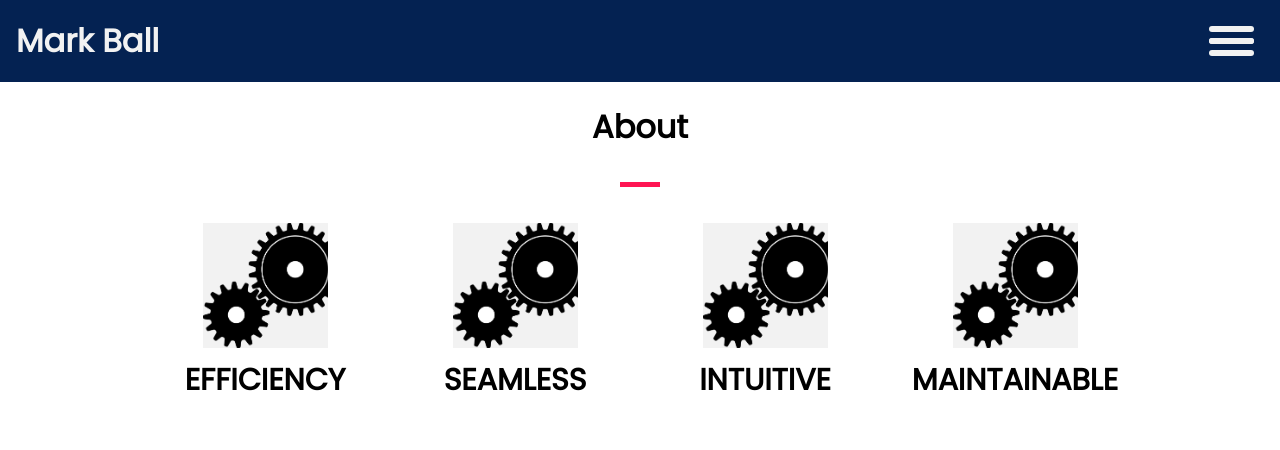
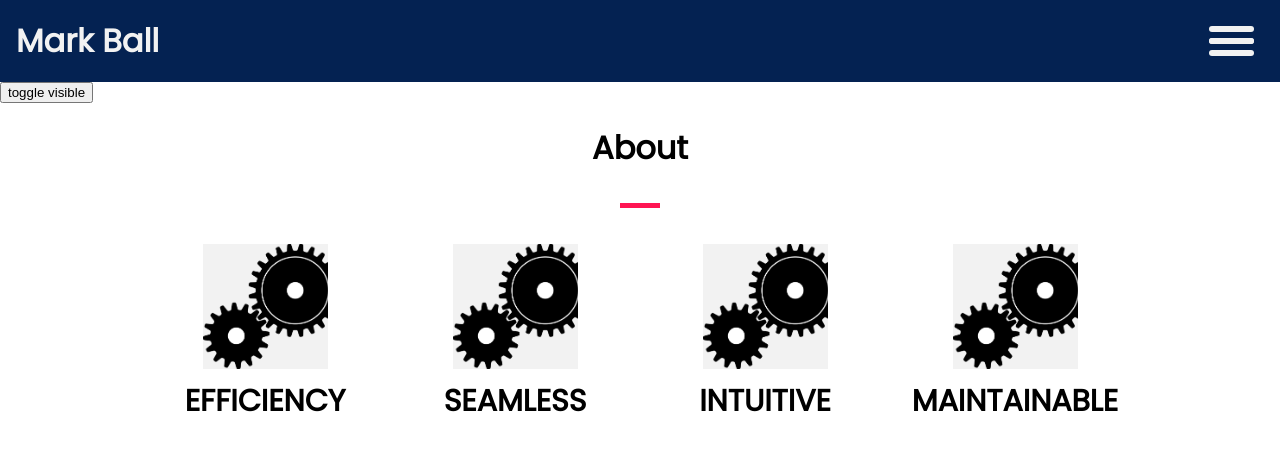
Before and after one commit to Mark-Ball/react-portfolio, a React (Create React App) app: page /about in a window 1280 px wide. Shown: the top 450 px of the page. Built offline with nearby package versions, Linux system fonts and the light colour scheme.

Commit message:
implemented IntersectionObs component

```diff
--- a/src/components/TrackVisibility/TrackVisibility.js
+++ b/src/components/IntersectionObs/IntersectionObs.js
@@ -1,21 +1,15 @@
 import React, { Component } from 'react';
-import { TransitionDiv } from './styles';
 
-class TrackVisibility extends Component {
-    state = {
-        visible: false
-    }
+class IntersectionObs extends Component {
     ref = React.createRef();
 
-    onVisible = () => {
-        this.setState({ visible: true })
-    }
+    componentDidMount() {
+        const { onVisible } = this.props;
 
-    componentDidMount() {
         const observer = new IntersectionObserver(
             ([entry]) => {
                 if (entry.intersectionRatio === 1) {
-                    this.onVisible()
+                    onVisible()
                 }
             },
             {
@@ -31,17 +25,12 @@ class TrackVisibility extends Component {
     }
 
     render() {
-        const { visible } = this.state;
-
         return (
-            <TransitionDiv
-                className={visible ? 'visible' : undefined}
-                ref={this.ref}
-            >
-                hello
-            </TransitionDiv>
+            <div ref={this.ref}>
+                {this.props.children}
+            </div>
         )
     }
 }
 
-export default TrackVisibility;
+export default IntersectionObs;
--- a/src/components/TrackVisibility/styles.js
+++ /dev/null
@@ -1,13 +0,0 @@
-import styled from 'styled-components';
-
-export const TransitionDiv = styled.div`
-    opacity: 0;
-    position: relative;
-    left: 100px
-    transition: all 2s;
-
-    &.visible {
-        opacity: 1;
-        color: red;
-    }
-`;
--- a/src/components/pages/About/AboutPage.js
+++ b/src/components/pages/About/AboutPage.js
@@ -1,16 +1,35 @@
 import React, { Component } from 'react';
 import Divider from '../../Divider/Divider';
 import AboutCard from '../../AboutCard/AboutCard';
+import IntersectionObs from '../../IntersectionObs/IntersectionObs';
 import { Title, Flexbox } from './styles';
 
 class AboutPage extends Component {
+    state = {
+        visible: false
+    }
+
+    onVisible = () => {
+        this.setState({ visible: true });
+    }
+
+    handleClick = () => {
+        this.setState(state => ({
+            visible: !state.visible
+        }))
+    }
+
     render() {
+        const { visible } = this.state;
+
         return (
             <>
+                <button onClick={this.handleClick}>toggle visible</button>
                 <Title>About</Title>
                 <Divider />
                 <Flexbox>
-                    <Flexbox>
+                    <IntersectionObs onVisible={this.onVisible}>
+                        <Flexbox className={visible ? 'visible' : 'invisible'}>
                             <AboutCard
                                 imageUrl={'gears_icon.png'}
                                 title={'Efficiency'}
@@ -22,6 +41,7 @@ class AboutPage extends Component {
                                 content={'Smooth transitions enhance the user\'s experience'}
                             />
                         </Flexbox>
+                    </IntersectionObs>
                     <Flexbox>
                         <AboutCard
                             imageUrl={'gears_icon.png'}
--- a/src/components/pages/About/styles.js
+++ b/src/components/pages/About/styles.js
@@ -8,4 +8,14 @@ export const Flexbox = styled.div`
     display: flex;
     justify-content: center;
     flex-wrap: wrap;
+
+    &.invisible {
+        opacity: 0;
+        transition: opacity 2s;
+    }
+
+    &.visible {
+        opacity: 1;
+        transition: opacity 2s;
+    }
 `;
--- a/src/components/pages/Projects/ProjectsPage.js
+++ b/src/components/pages/Projects/ProjectsPage.js
@@ -1,12 +1,12 @@
 import React, { Component } from 'react';
-import TrackVisibility from '../../TrackVisibility/TrackVisibility';
+import IntersectionObs from '../../IntersectionObs/IntersectionObs';
 
 class ProjectsPage extends Component {
     render() {
         return (
             <>
                 <h1 style={{height: '100vh'}}>Projects</h1>
-                <TrackVisibility onVisible={() => {console.log('component visible')}} />
+                <IntersectionObs />
             </>
         )
     }
```
Lines whose indentation alone changed are shown as unchanged.
